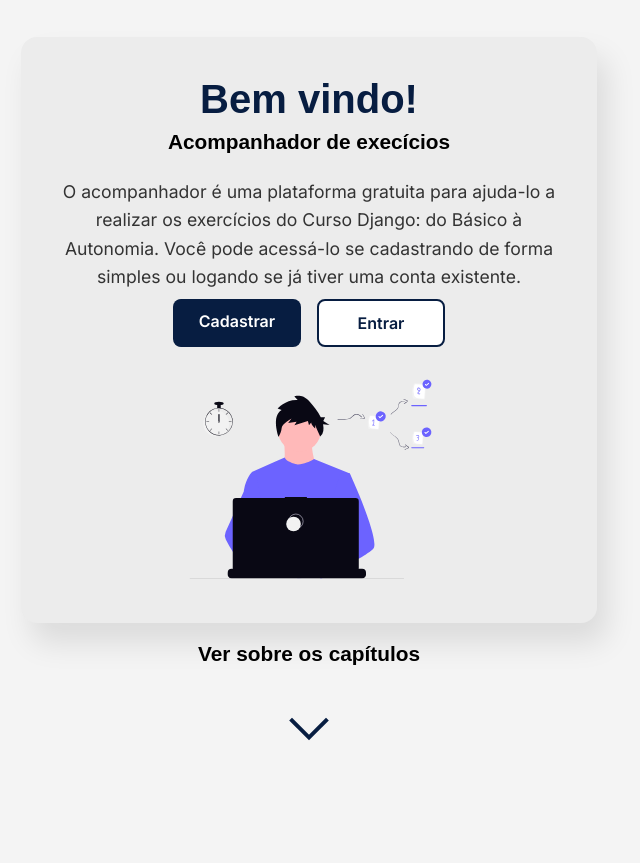
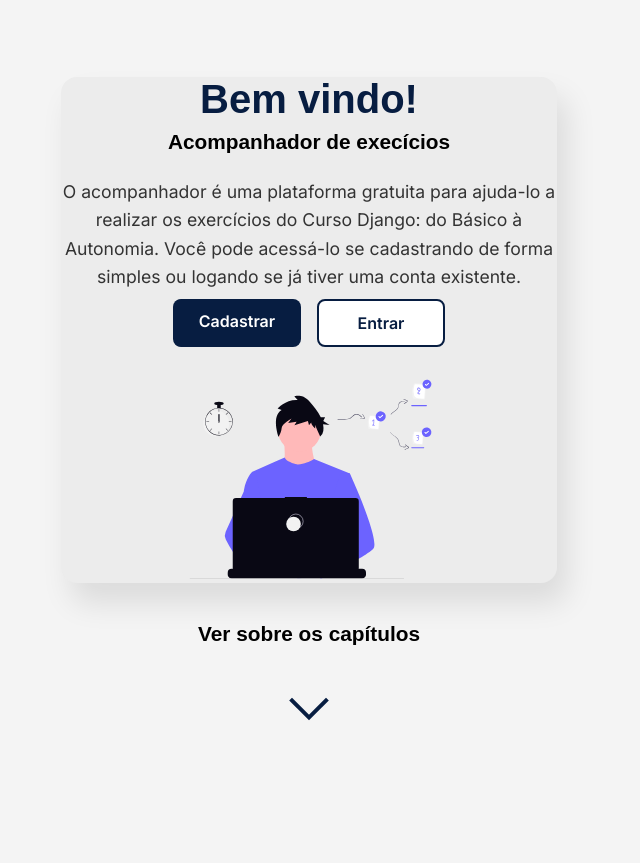
Before and after one commit to dauid64/acompanhador-primeiros-passos-django, a Django app: page / in a window 1280 px wide. Shown: the part 48-911 px from the top of the page, without its empty margins (331-971 px from the left). Run offline with Django 5.2, Linux system fonts and the light colour scheme.

```diff
--- a/static/assets/css/style.css
+++ b/static/assets/css/style.css
@@ -89,7 +89,7 @@ p {
     background-color: var(--card-bg);
     border-radius: 16px;
     box-shadow: 10px 20px 30px var(--shadow-color);
-    padding: 40px;
+    margin: 20px;
     max-width: 31rem;
     transition: transform 0.3s ease;
 }
```
